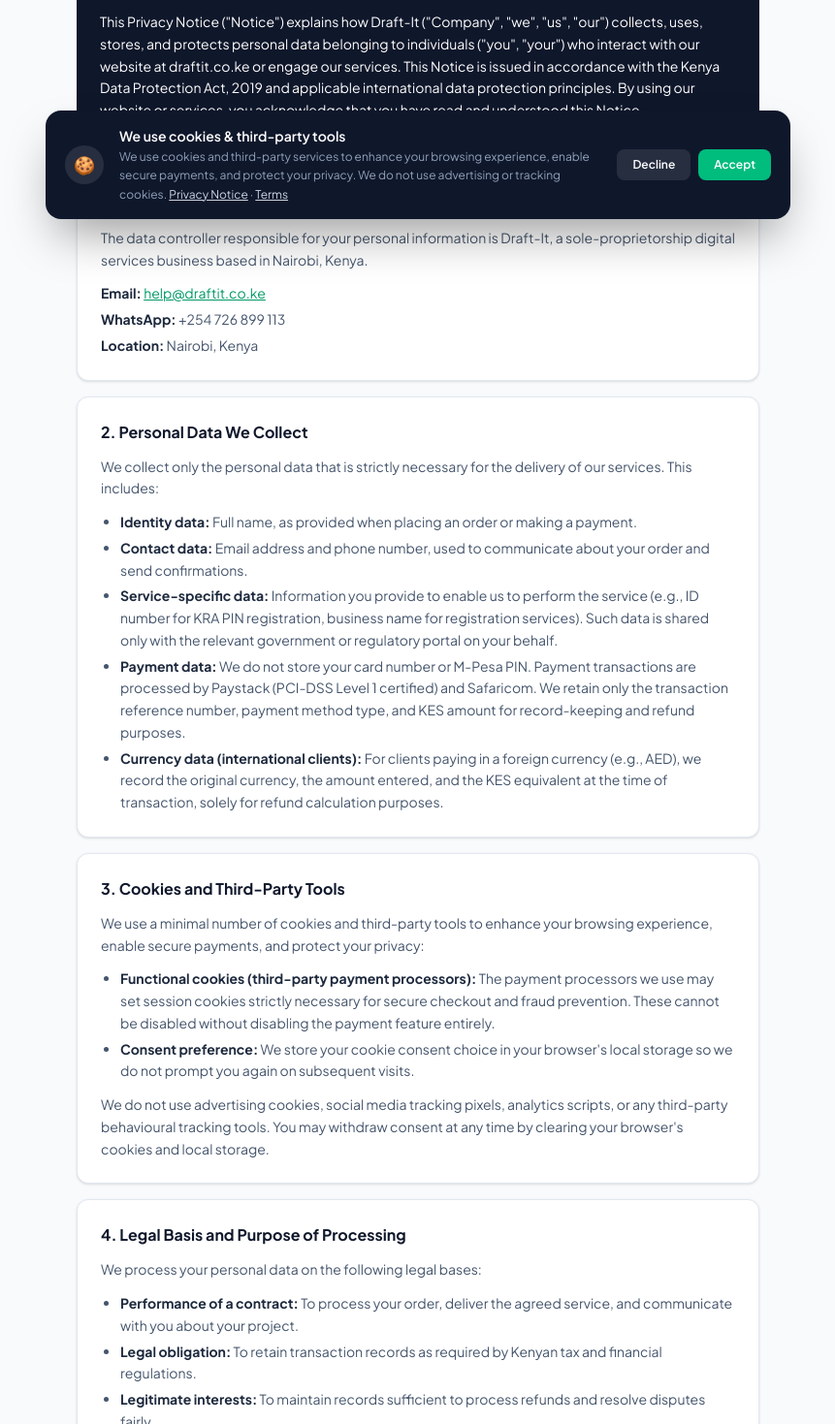
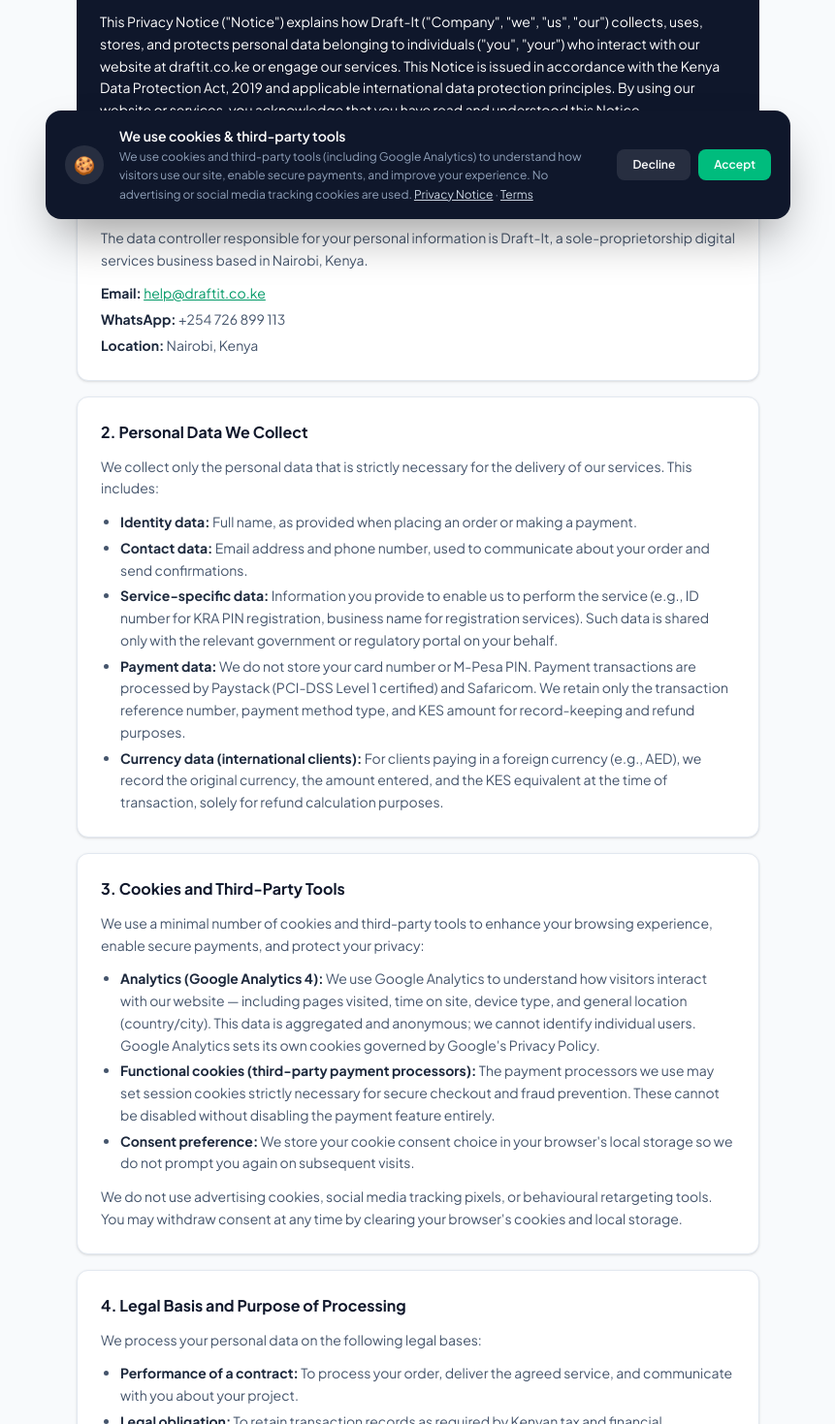
Before and after one commit to GibsonWaheire/DealKe, a React (Vite) app in the folder frontend/: page /privacy in a window 1280 px wide. Shown: the part 550-2019 px from the top of the page at 97% size, without its empty margins (209-1070 px from the left). Built offline with nearby package versions, Linux system fonts and the light colour scheme; no server answers.

Commit message:
Add Google Analytics 4 (G-3TE3KEE26Z); update cookie banner and Privacy Notice
- GA4 script added to index.html immediately after <head>
- Cookie banner updated to mention Google Analytics honestly
- Privacy Notice: GA4 section added explaining aggregated/anonymous data collection

```diff
--- a/frontend/index.html
+++ b/frontend/index.html
@@ -3,6 +3,15 @@
   <head>
     <meta charset="UTF-8" />
     <meta name="viewport" content="width=device-width, initial-scale=1.0" />
+
+    <!-- Google Analytics 4 -->
+    <script async src="https://www.googletagmanager.com/gtag/js?id=G-3TE3KEE26Z"></script>
+    <script>
+      window.dataLayer = window.dataLayer || [];
+      function gtag(){dataLayer.push(arguments);}
+      gtag('js', new Date());
+      gtag('config', 'G-3TE3KEE26Z');
+    </script>
 
     <!-- Google Fonts — Plus Jakarta Sans (indexed by Google) -->
     <link rel="preconnect" href="https://fonts.googleapis.com" />
--- a/frontend/src/components/CookieBanner.jsx
+++ b/frontend/src/components/CookieBanner.jsx
@@ -36,15 +36,12 @@
         <div className="flex-1 min-w-0">
           <p className="font-semibold text-sm mb-0.5">We use cookies &amp; third-party tools</p>
           <p className="text-slate-400 text-xs leading-relaxed">
-            We use cookies and third-party services to enhance your browsing experience, enable
-            secure payments, and protect your privacy. We do not use advertising or tracking cookies.{' '}
-            <Link to="/privacy" className="underline text-slate-300 hover:text-white transition-colors">
-              Privacy Notice
-            </Link>
+            We use cookies and third-party tools (including Google Analytics) to understand how
+            visitors use our site, enable secure payments, and improve your experience. No
+            advertising or social media tracking cookies are used.{' '}
+            <Link to="/privacy" className="underline text-slate-300 hover:text-white transition-colors">Privacy Notice</Link>
             {' '}·{' '}
-            <Link to="/terms" className="underline text-slate-300 hover:text-white transition-colors">
-              Terms
-            </Link>
+            <Link to="/terms" className="underline text-slate-300 hover:text-white transition-colors">Terms</Link>
           </p>
         </div>
 
--- a/frontend/src/pages/PrivacyPolicy.jsx
+++ b/frontend/src/pages/PrivacyPolicy.jsx
@@ -101,6 +101,13 @@
               </p>
               <ul className="list-disc pl-5 space-y-1">
                 <li>
+                  <strong className="text-slate-800">Analytics (Google Analytics 4):</strong>{' '}
+                  We use Google Analytics to understand how visitors interact with our website —
+                  including pages visited, time on site, device type, and general location (country/city).
+                  This data is aggregated and anonymous; we cannot identify individual users. Google
+                  Analytics sets its own cookies governed by Google's Privacy Policy.
+                </li>
+                <li>
                   <strong className="text-slate-800">Functional cookies (third-party payment processors):</strong>{' '}
                   The payment processors we use may set session cookies strictly necessary for secure
                   checkout and fraud prevention. These cannot be disabled without disabling the payment
@@ -113,9 +120,9 @@
                 </li>
               </ul>
               <p>
-                We do not use advertising cookies, social media tracking pixels, analytics scripts,
-                or any third-party behavioural tracking tools. You may withdraw consent at any time
-                by clearing your browser's cookies and local storage.
+                We do not use advertising cookies, social media tracking pixels, or behavioural
+                retargeting tools. You may withdraw consent at any time by clearing your browser's
+                cookies and local storage.
               </p>
             </Section>
 
```
